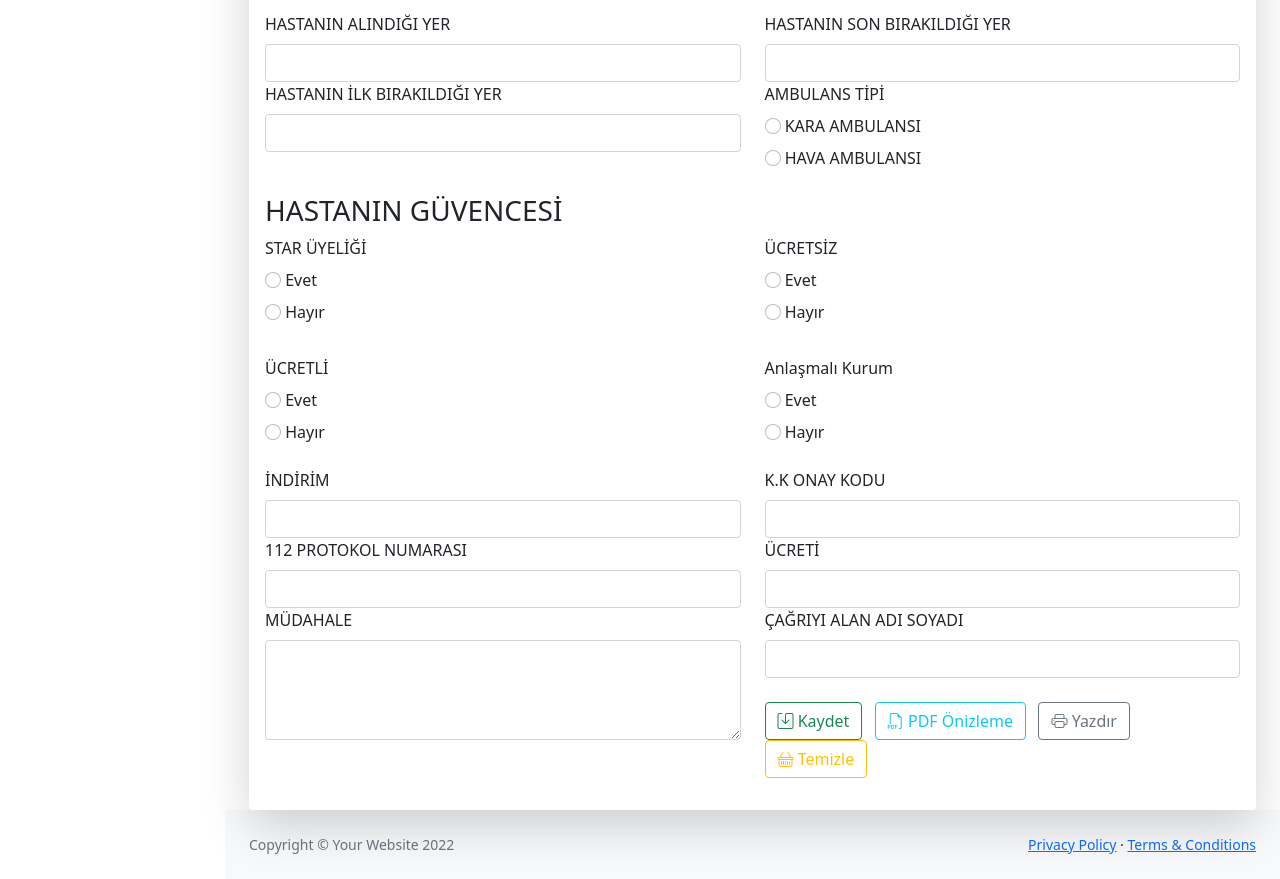
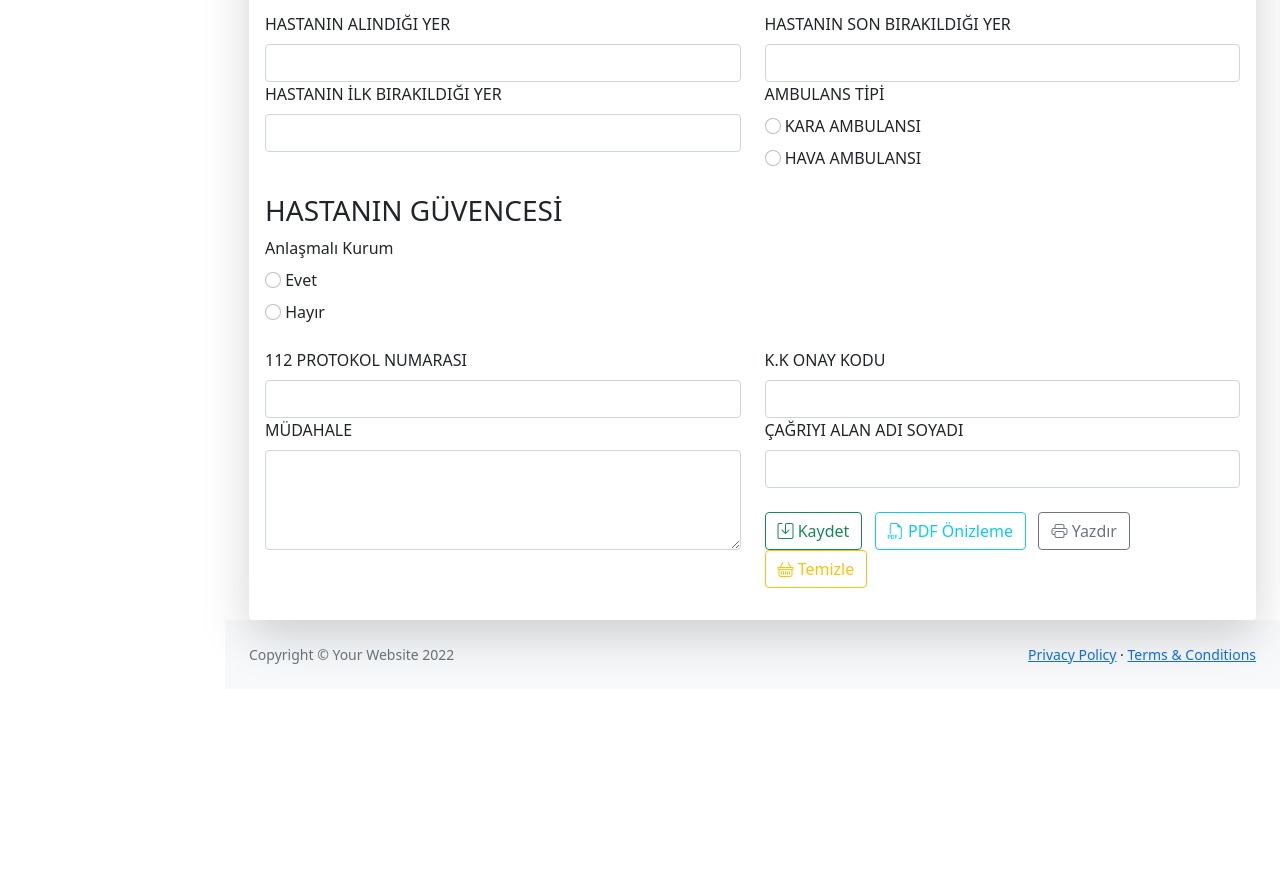
Before and after one commit to afurkanyildiz/surgery_API, a Django app: page /forms/call_center_form in a window 1280 px wide. Shown: the part 1639-2518 px from the top of the page. After the commit the page ends 2303 px from the top, so only its background shows below. Run offline with Django 4.2, Linux system fonts and the light colour scheme; a user stored in the database is signed in; some libraries are stand-ins or nearby versions.

Commit message:
callCenterv2

```diff
--- a/templates/forms/call_center.html
+++ b/templates/forms/call_center.html
@@ -81,12 +81,12 @@
                                     <label for="car_info" class="form-label">TAŞIT BİLGİSİ</label>
                                     <div></div>
                                     <select name="car_info" id="car_info" class="form-select" aria-label="Default select example">
-                                        <option value="selectcar">Lütfen Araç Seçiniz</option>
-                                        <option value="34SAS20">34 SAS 20</option>
-                                        <option value="34SAS30">34 SAS 30</option>
-                                        <option value="34BF2904">34 BF 2904</option>
-                                        <option value="34RE1140">34 RE 1140</option>
-                                        <option value="34BF9529">34 BF 9529</option>
+                                        <option>Lütfen Araç Seçiniz</option>
+                                        <option value="34EZP267">34 EZP 267</option>
+                                        <option value="34EZP268">34 EZP 268</option>
+                                        <option value="06CHZ142">06 CHZ 142</option>
+                                        <option value="06CHZ146">06 CHZ 146</option>
+                                        <option value="06CHZ149">06 CHZ 149</option>
                                     </select>
                                 </div>
                                 <div class="mb-3 col">
@@ -211,38 +211,6 @@
                             <h3>HASTANIN GÜVENCESİ</h3>
                             <div class="row">
                                 <div class="mb-3 col">
-                                    <label for="assurance" class="form-label">STAR ÜYELİĞİ</label>
-                                    <div>
-                                        <input class="form-check-input" type="radio" id="assurance_yes" name="assurance" value="assurance_yes">
-                                        <label for="assurance_yes" class="form-label">Evet</label>
-                                    </div>
-                                    <div>
-                                        <input class="form-check-input" type="radio" id="assurance_no" name="assurance" value="assurance_no">
-                                        <label for="assurance_no" class="form-label">Hayır</label>
-                                    </div>
-                                </br>
-                                    <label for="paid" class="form-label">ÜCRETLİ</label>
-                                    <div>
-                                        <input class="form-check-input" type="radio" id="paid_yes" name="paid" value="paid_yes">
-                                        <label for="paid_yes" class="form-label">Evet</label>
-                                    </div>
-                                    <div>
-                                        <input class="form-check-input" type="radio" id="paid_no" name="paid" value="paid_no">
-                                        <label for="paid_no" class="form-label">Hayır</label>
-                                    </div>
-                                </div>
-
-                                <div class="mb-3 col">
-                                    <label for="free" class="form-label">ÜCRETSİZ</label>
-                                    <div>
-                                        <input class="form-check-input" type="radio" id="free_yes" name="free" value="free_yes">
-                                        <label for="free_yes" class="form-label">Evet</label>
-                                    </div>
-                                    <div>
-                                        <input class="form-check-input" type="radio" id="free_no" name="free" value="free_no">
-                                        <label for="free_no" class="form-label">Hayır</label>
-                                    </div>
-                                </br>
                                     <label for="contracted_institution" class="form-label">Anlaşmalı Kurum</label>
                                     <div>
                                         <input class="form-check-input" type="radio" id="contracted_institution_yes" name="contracted_institution" value="contracted_institution_yes">
@@ -256,9 +224,6 @@
                             </div>
                             <div class="row">
                                 <div class="mb-3 col">
-                                    <label for="discount" class="form-label">İNDİRİM</label>
-                                    <input type="text" class="form-control" name="discount" id="discount">
-
                                     <label for="protocol_number" class="form-label">112 PROTOKOL NUMARASI</label>
                                     <input type="text" class="form-control" name="protocol_number out" id="protocol_number">
 
@@ -269,9 +234,6 @@
                                 <div class="mb-3 col">
                                     <label for="confirmation_code" class="form-label">K.K ONAY KODU</label>
                                     <input type="text" class="form-control" name="confirmation_code" id="confirmation_code">
-
-                                    <label for="fee" class="form-label">ÜCRETİ</label>
-                                    <input type="text" class="form-control" name="fee" id="fee">
 
                                     <label for="call_domain_username" class="form-label">ÇAĞRIYI ALAN ADI SOYADI</label>
                                     <input type="text" class="form-control" name="call_domain_username" id="call_domain_username">
```
Also changed, not shown: templates/forms/update_forms/call_center.html (+6 -43 lines).
